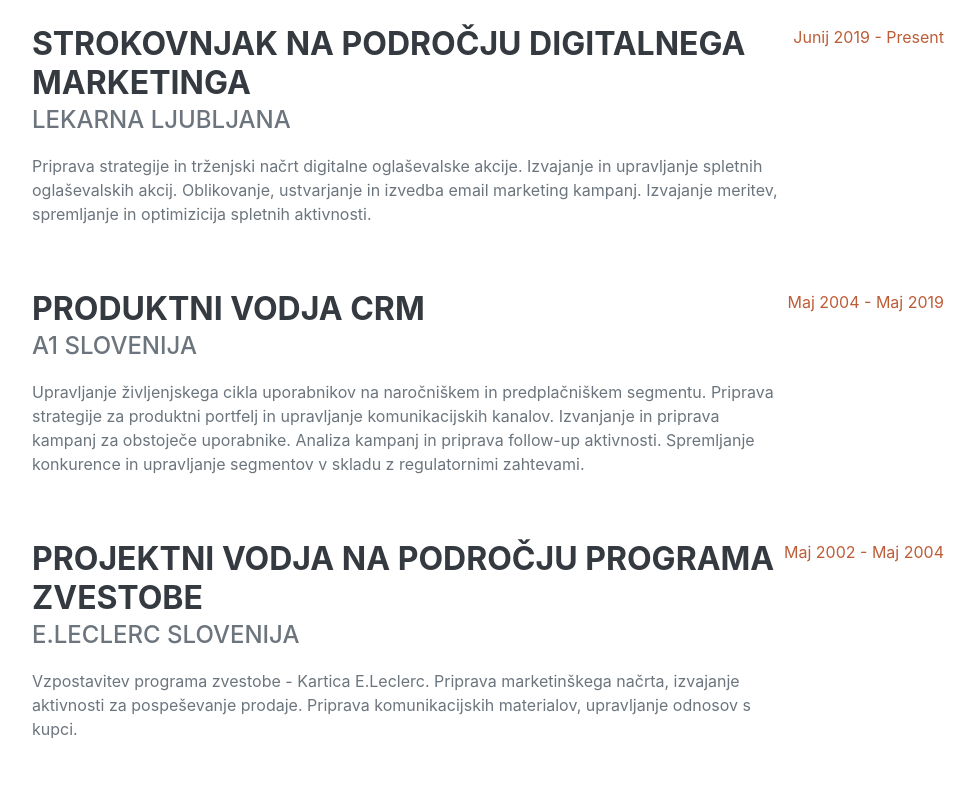
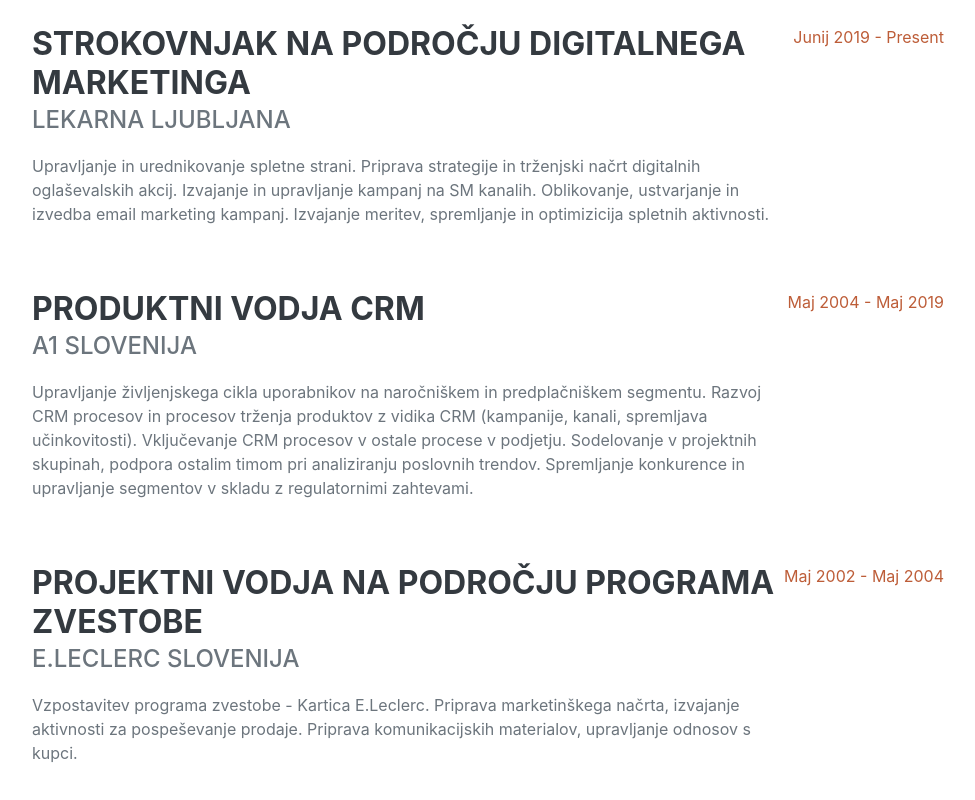
Before and after one commit to mojcasket/mojcas, a plain HTML site: page index.html in a window 1280 px wide. Shown: the part 971-1771 px from the top of the page, without its empty margins (288-1263 px from the left). Drawn offline with nearby package versions, Linux system fonts and the light colour scheme; a web font is replaced by a local one.

Commit message:
first commit

```diff
--- a/index.html
+++ b/index.html
@@ -64,7 +64,7 @@
                         <div class="flex-grow-1">
                             <h3 class="mb-0">Strokovnjak na področju digitalnega marketinga</h3>
                             <div class="subheading mb-3">Lekarna Ljubljana</div>
-                            <p>Priprava strategije in trženjski načrt digitalne oglaševalske akcije. Izvajanje in upravljanje spletnih oglaševalskih akcij. Oblikovanje, ustvarjanje in izvedba email marketing kampanj.
+                            <p>Upravljanje in urednikovanje spletne strani. Priprava strategije in trženjski načrt digitalnih oglaševalskih akcij. Izvajanje in upravljanje kampanj na SM kanalih. Oblikovanje, ustvarjanje in izvedba email marketing kampanj.
                                Izvajanje meritev, spremljanje in optimizicija spletnih aktivnosti.</p>
                         </div>
                         <div class="flex-shrink-0"><span class="text-primary">Junij 2019 - Present</span></div>
@@ -73,7 +73,7 @@
                         <div class="flex-grow-1">
                             <h3 class="mb-0">Produktni vodja CRM</h3>
                             <div class="subheading mb-3">A1 Slovenija</div>
-                            <p>Upravljanje življenjskega cikla uporabnikov na naročniškem in predplačniškem segmentu. Priprava strategije za produktni portfelj in upravljanje komunikacijskih kanalov. Izvanjanje in priprava kampanj za obstoječe uporabnike. Analiza kampanj in priprava follow-up aktivnosti. Spremljanje konkurence in upravljanje segmentov v skladu z regulatornimi zahtevami.</p>
+                            <p>Upravljanje življenjskega cikla uporabnikov na naročniškem in predplačniškem segmentu. Razvoj CRM procesov in procesov trženja produktov z vidika CRM (kampanije, kanali, spremljava učinkovitosti). Vključevanje CRM procesov v ostale procese v podjetju. Sodelovanje v projektnih skupinah, podpora ostalim timom pri analiziranju poslovnih trendov. Spremljanje konkurence in upravljanje segmentov v skladu z regulatornimi zahtevami.</p>
                         </div>
                         <div class="flex-shrink-0"><span class="text-primary">Maj 2004 - Maj 2019</span></div>
                     </div>
@@ -96,7 +96,7 @@
                     <div class="d-flex flex-column flex-md-row justify-content-between mb-5">
                         <div class="flex-grow-1">
                             <h3 class="mb-0">Ecole Superieure de gestion, Paris</h3>
-                            <a href="assets/img/Master_ESG.pdf"; src="assets/img/Master_ESG.pdf";text-decoration="underline"><div class="subheading mb-3">Master iz mednarodnega trženja</div></a>
+                            <a href="assets/img/Master_ESG.pdf"; src="assets/img/Master_ESG.pdf"><div class="subheading mb-3">Master iz mednarodnega trženja</div></a>
                         </div>
                         <div class="flex-shrink-0"><span class="text-primary">September 2001 - Februar 2002</span></div>
                     </div>
```
